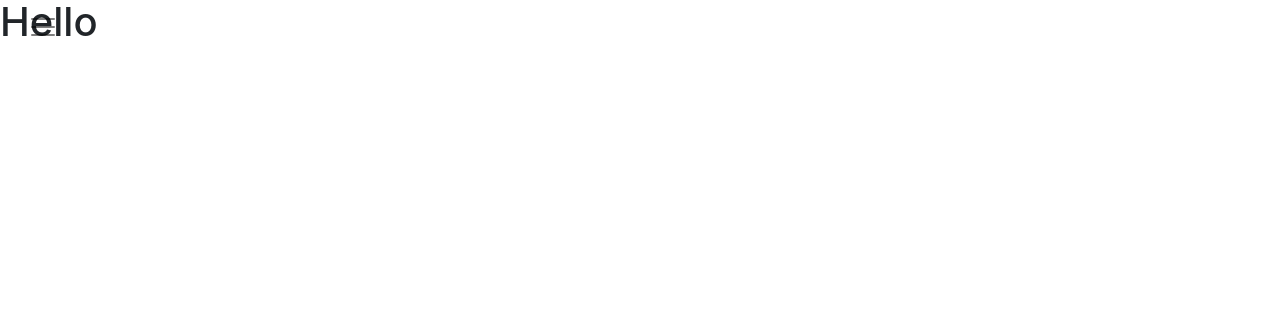
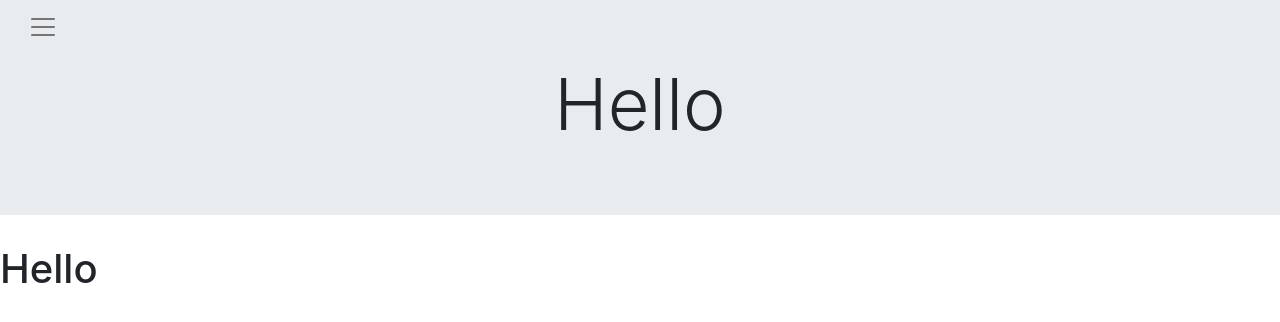
Before and after one commit to HoraceKeung/portfolio, a Vue app: page / in a window 1280 px wide. Shown: the top 322 px of the page. Built offline with nearby package versions, Linux system fonts and the light colour scheme.

Commit message:
added generic hero

```diff
--- a/src/components/Index.vue
+++ b/src/components/Index.vue
@@ -1,6 +1,6 @@
 <template>
     <div>
-        <generic-page>
+        <generic-page title="Hello">
             <div slot="body">
                 <h1>Hello</h1>
             </div>
--- /dev/null
+++ b/src/components/widgets/generic/GenericHero.vue
@@ -0,0 +1,14 @@
+<template>
+    <div class="jumbotron jumbotron-fluid">
+        <div class="container">
+            <h1 class="display-3 text-center">{{title}}</h1>
+            <p class="lead text-center" v-if="subTitle">{{subTitle}}</p>
+        </div>
+    </div>
+</template>
+
+<script>
+export default {
+    props: ['title', 'subTitle']
+}
+</script>
--- a/src/components/widgets/generic/GenericPage.vue
+++ b/src/components/widgets/generic/GenericPage.vue
@@ -1,7 +1,7 @@
 <template>
     <div>
         <nav-bar></nav-bar>
-        <!-- <generic-hero :title="title" :sub-title="subTitle"></generic-hero> -->
+        <generic-hero :title="title" :sub-title="subTitle"></generic-hero>
         <slot name="body"></slot>
         <!-- <page-footer></page-footer>
         <back-to-top-button></back-to-top-button> -->
@@ -10,17 +10,17 @@
 
 <script>
 import NavBar from './NavBar'
+import GenericHero from './GenericHero'
 // import PageFooter from './PageFooter'
-// import GenericHero from './GenericHero'
 // import BackToTopButton from './BackToTopButton'
 export default {
     props: ['title', 'subTitle'],
-    components: {NavBar}
+    components: {NavBar, GenericHero}
 }
 </script>
 
 <style scoped>
-/*.page-body {
+.page-body {
     min-height: 550px;
 }
 @media screen and (max-width: 770px) {
@@ -37,5 +37,5 @@ export default {
     .page-body {
         min-height: 1050px;
     }
-}*/
+}
 </style>
--- a/src/styles/style.css
+++ b/src/styles/style.css
@@ -3,7 +3,6 @@ a {
 }
 ul {
     list-style: none;
-    /*padding-left: 0;*/
 }
 .btn, .pointer {
     cursor: pointer;
```
